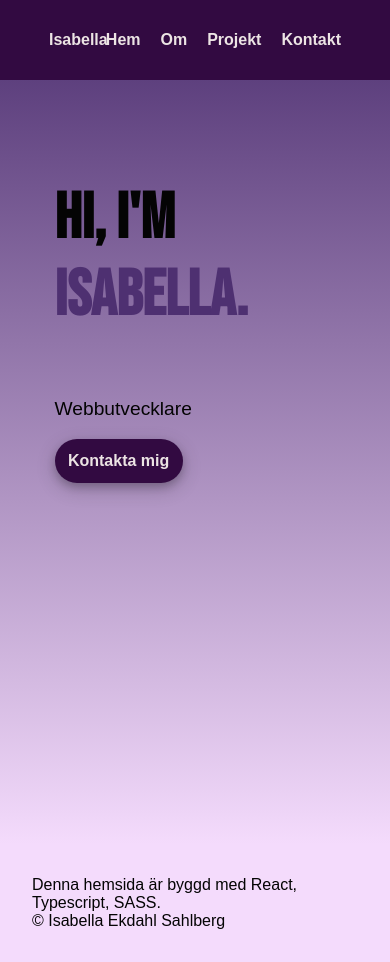
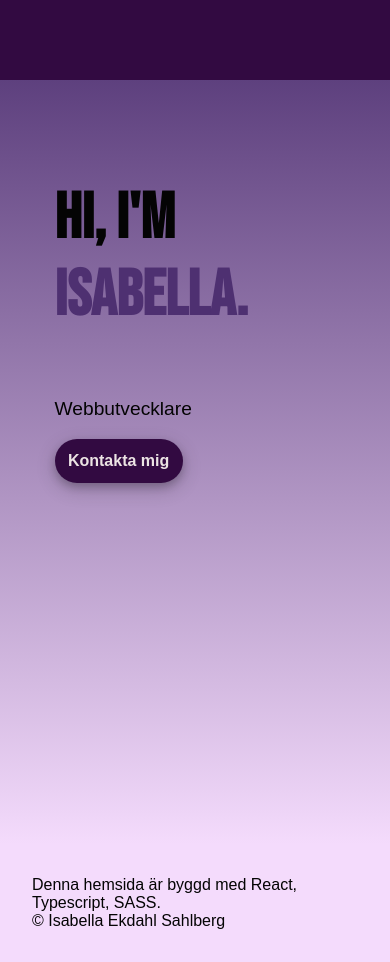
Before and after one commit to isabellaes/portfolio, a React (Create React App) app: page / in a window 390 px wide. Built offline with nearby package versions, Linux system fonts and the light colour scheme.

Commit message:
mobile view navbar

```diff
--- a/src/components/NavBar.tsx
+++ b/src/components/NavBar.tsx
@@ -46,7 +46,7 @@ const NavBar = () => {
             <IconButton aria-label="menu" onClick={handleOnClick}>
               <MenuIcon
                 className="menu-icon"
-                sx={{ fontSize: "1.2em" }}
+                sx={{ fontSize: "1.2em", color: "#fff" }}
               ></MenuIcon>
             </IconButton>
           </div>
--- a/src/style/components/_navbar.scss
+++ b/src/style/components/_navbar.scss
@@ -36,3 +36,54 @@
     display: none;
   }
 }
+
+@media only screen and (max-width: 600px) {
+  .mobile-navbar {
+    display: inline-block;
+    position: relative;
+  }
+  .menu-icon {
+    color: rgb(236, 228, 228);
+  }
+
+  .Link {
+    display: none;
+  }
+
+  .drop-down-menu {
+    display: block;
+    position: absolute;
+    flex-direction: column;
+    height: 12em;
+    width: fit-content;
+    padding: 1em;
+    justify-content: left;
+    background-color: #00030ccf;
+  }
+  .Link-drop-down {
+    font-family: "Montserrat", sans-serif;
+    font-size: 18px;
+    color: rgb(236, 228, 228);
+    font-weight: 600;
+    text-align: left;
+    padding: 0.5em;
+    margin: 0;
+    z-index: 1;
+  }
+
+  .Nav-Bar-Box-left {
+    display: none;
+  }
+
+  .Nav-Bar-Box-right {
+    height: 4em;
+    display: flex;
+    flex-direction: row;
+    padding: 0.5em;
+    margin: 0;
+    align-self: center;
+    justify-content: left;
+    box-sizing: border-box;
+    width: 100%;
+  }
+}
```
